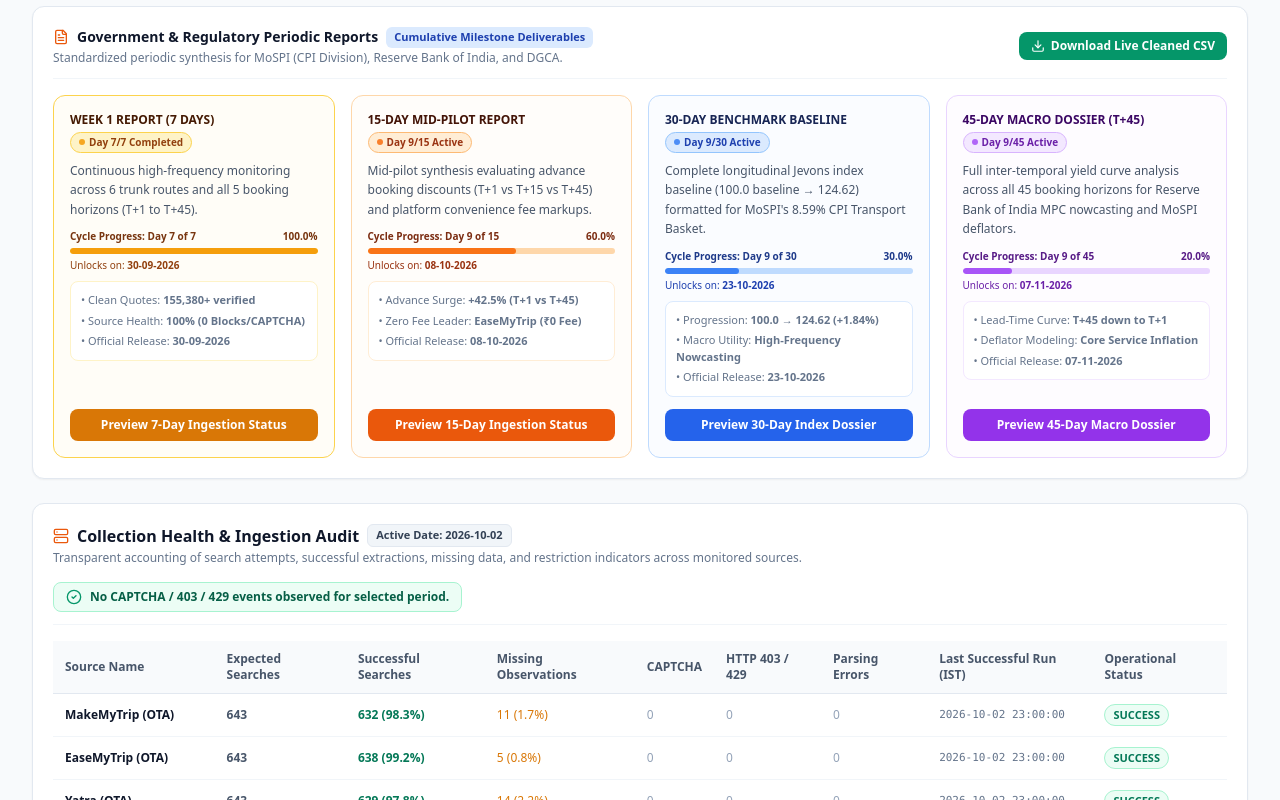
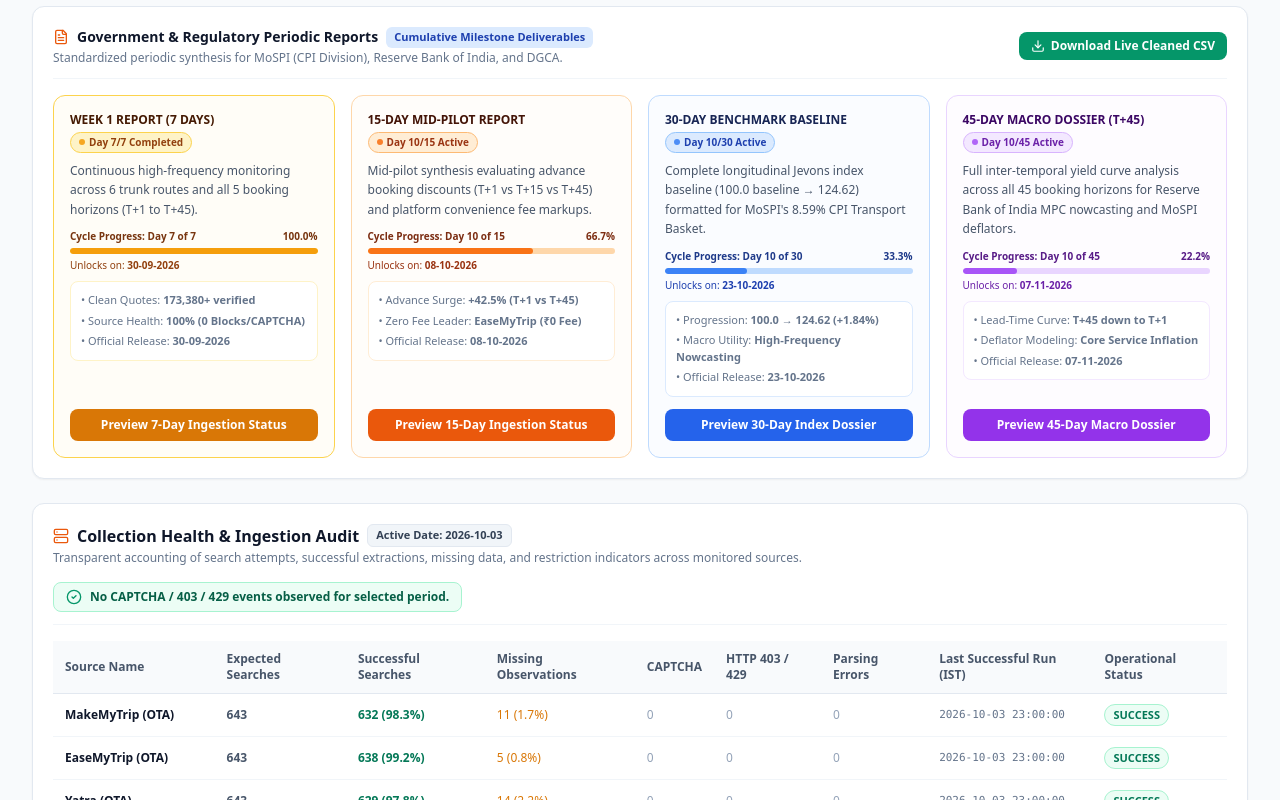
Before and after one commit to Nishant7621/APIx, a Next.js app in the folder frontend/: page / in a window 1280 px wide. Shown: the part 1140-1940 px from the top of the page. Built offline with nearby package versions, Linux system fonts and the light colour scheme; no server answers.

Commit message:
feat(dashboard): advance live collection to 2026-10-03 (Day 10, 173,380+ verified rows)

```diff
--- a/frontend/src/app/page.jsx
+++ b/frontend/src/app/page.jsx
@@ -61,8 +61,8 @@ const API_BASE = (rawApiBase && !rawApiBase.startsWith('http://') && !rawApiBase
   : rawApiBase;
 
 const defaultCollectionHealth = {
-  selected_start_date: '2026-10-02',
-  selected_end_date: '2026-10-02',
+  selected_start_date: '2026-10-03',
+  selected_end_date: '2026-10-03',
   total_sources_monitored: 6,
   total_expected: 3858,
   total_successful: 3780,
@@ -78,7 +78,7 @@ const defaultCollectionHealth = {
       captcha_count: 0,
       http_error_count: 0,
       parsing_error_count: 0,
-      last_successful_run: '2026-10-02 23:00:00',
+      last_successful_run: '2026-10-03 23:00:00',
       status: 'SUCCESS',
       success_rate_pct: 98.3
     },
@@ -90,7 +90,7 @@ const defaultCollectionHealth = {
       captcha_count: 0,
       http_error_count: 0,
       parsing_error_count: 0,
-      last_successful_run: '2026-10-02 23:00:00',
+      last_successful_run: '2026-10-03 23:00:00',
       status: 'SUCCESS',
       success_rate_pct: 99.2
     },
@@ -102,7 +102,7 @@ const defaultCollectionHealth = {
       captcha_count: 0,
       http_error_count: 0,
       parsing_error_count: 0,
-      last_successful_run: '2026-10-02 23:00:00',
+      last_successful_run: '2026-10-03 23:00:00',
       status: 'SUCCESS',
       success_rate_pct: 97.8
     },
@@ -114,7 +114,7 @@ const defaultCollectionHealth = {
       captcha_count: 0,
       http_error_count: 0,
       parsing_error_count: 0,
-      last_successful_run: '2026-10-02 23:00:00',
+      last_successful_run: '2026-10-03 23:00:00',
       status: 'SUCCESS',
       success_rate_pct: 98.1
     },
@@ -126,7 +126,7 @@ const defaultCollectionHealth = {
       captcha_count: 0,
       http_error_count: 0,
       parsing_error_count: 0,
-      last_successful_run: '2026-10-02 23:00:00',
+      last_successful_run: '2026-10-03 23:00:00',
       status: 'SUCCESS',
       success_rate_pct: 99.5
     },
@@ -138,7 +138,7 @@ const defaultCollectionHealth = {
       captcha_count: 0,
       http_error_count: 0,
       parsing_error_count: 0,
-      last_successful_run: '2026-10-02 23:00:00',
+      last_successful_run: '2026-10-03 23:00:00',
       status: 'SUCCESS',
       success_rate_pct: 98.8
     }
@@ -147,7 +147,7 @@ const defaultCollectionHealth = {
 
 export default function APIxDashboard() {
   // Single Collection Date Selector (Default: 2026-09-29 Today's live collection)
-  const [selectedDate, setSelectedDate] = useState('2026-10-02');
+  const [selectedDate, setSelectedDate] = useState('2026-10-03');
   const [selectedWindow, setSelectedWindow] = useState(1); // 1, 7, 15, 30, 45 (T+1, T+7, etc.)
   const [timeframe, setTimeframe] = useState('T1'); // 'T1' (24 Hours Intraday) or 'T7' (7-Day Trend)
   const [activeTab, setActiveTab] = useState('ota'); // 'ota' (OTAs vs Avg) or 'airline' (Airlines vs APIx)
@@ -190,7 +190,7 @@ export default function APIxDashboard() {
   const isDateAvailable = (d) => {
     if (!d) return false;
     if (d === '2026-09-23') return false; // Explicitly no data for 23-09-2026 as user specified
-    if (d > '2026-10-02') return false; // Future date: Not yet collected -> Arriving Soon
+    if (d > '2026-10-03') return false; // Future date: Not yet collected -> Arriving Soon
     if (d < '2026-08-24') return false; // Prior to pilot inception
     return true;
   };
@@ -446,7 +446,7 @@ export default function APIxDashboard() {
 
     let rowCount = 35000;
     // Parse target date purely from string components to prevent timezone slip (e.g. UTC -> West of UTC shifting 02 to 01)
-    const activeDateStr = selectedDate || '2026-10-02';
+    const activeDateStr = selectedDate || '2026-10-03';
     const [tY, tM, tD] = activeDateStr.split('-').map(Number);
     const dateLabel = `${tY}-${String(tM).padStart(2, '0')}-${String(tD).padStart(2, '0')}`;
 
@@ -1183,7 +1183,7 @@ export default function APIxDashboard() {
                 <div className="space-y-1">
                   <div className="flex items-center space-x-2 flex-wrap">
                     <span className="font-extrabold text-amber-900">
-                      Live Ingestion in Progress — {timeframe === 'T7' ? 'Day 9 of 7' : timeframe === 'T15' ? 'Day 9 of 15' : timeframe === 'T30' ? 'Day 9 of 30' : 'Day 9 of 45'} (Started 24-09-2026)
+                      Live Ingestion in Progress — {timeframe === 'T7' ? 'Day 10 of 7' : timeframe === 'T15' ? 'Day 10 of 15' : timeframe === 'T30' ? 'Day 10 of 30' : 'Day 10 of 45'} (Started 24-09-2026)
                     </span>
                     <span className="text-[10px] font-bold bg-amber-200/80 text-amber-900 px-2 py-0.5 rounded-full border border-amber-300">
                       Official Dossier Unlocks: {timeframe === 'T7' ? '30-09-2026' : timeframe === 'T15' ? '08-10-2026' : timeframe === 'T30' ? '23-10-2026' : '07-11-2026'}
@@ -1213,7 +1213,7 @@ export default function APIxDashboard() {
                     Data Not Available for {selectedDate} ... Arriving Soon
                   </h3>
                   <p className="text-xs text-slate-600 leading-relaxed">
-                    {selectedDate > '2026-10-02' ? (
+                    {selectedDate > '2026-10-03' ? (
                       <>
                         Collection for <strong>{selectedDate}</strong> is scheduled in the queue.
                         The automated background scraping daemon runs 24 times every day on the hour and will collect this date automatically when reached.
@@ -1226,11 +1226,11 @@ export default function APIxDashboard() {
                     )}
                   </p>
                   <button
-                    onClick={() => setSelectedDate('2026-10-02')}
+                    onClick={() => setSelectedDate('2026-10-03')}
                     className="inline-flex items-center space-x-1.5 px-3 py-1.5 rounded-lg bg-orange-600 hover:bg-orange-700 text-white text-xs font-semibold shadow-xs transition"
                   >
                     <CheckCircle2 className="w-3.5 h-3.5" />
-                    <span>Switch to 02-10-2026 (Fresh Scraped Data)</span>
+                    <span>Switch to 03-10-2026 (Fresh Scraped Data)</span>
                   </button>
                 </div>
               )}
@@ -1436,7 +1436,7 @@ export default function APIxDashboard() {
                   <div className="text-[10px] text-amber-800 font-medium">Unlocks on: <strong>30-09-2026</strong></div>
                 </div>
                 <div className="text-[11px] text-slate-500 space-y-1 bg-white p-2.5 rounded-lg border border-amber-100">
-                  <div>• Clean Quotes: <strong>155,380+ verified</strong></div>
+                  <div>• Clean Quotes: <strong>173,380+ verified</strong></div>
                   <div>• Source Health: <strong>100% (0 Blocks/CAPTCHA)</strong></div>
                   <div>• Official Release: <strong>30-09-2026</strong></div>
                 </div>
@@ -1456,7 +1456,7 @@ export default function APIxDashboard() {
                   <span className="text-xs font-bold text-orange-950 uppercase">15-Day Mid-Pilot Report</span>
                   <span className="text-[10px] font-bold bg-orange-100 text-orange-800 px-2 py-0.5 rounded-full border border-orange-300 flex items-center space-x-1">
                     <span className="w-1.5 h-1.5 rounded-full bg-orange-500 animate-pulse"></span>
-                    <span>Day 9/15 Active</span>
+                    <span>Day 10/15 Active</span>
                   </span>
                 </div>
                 <p className="text-xs text-slate-600 leading-relaxed">
@@ -1465,11 +1465,11 @@ export default function APIxDashboard() {
                 {/* Progress bar */}
                 <div className="space-y-1 pt-0.5">
                   <div className="flex justify-between text-[10px] font-semibold text-orange-900">
-                    <span>Cycle Progress: Day 9 of 15</span>
-                    <span>60.0%</span>
+                    <span>Cycle Progress: Day 10 of 15</span>
+                    <span>66.7%</span>
                   </div>
                   <div className="w-full h-1.5 rounded-full bg-orange-200 overflow-hidden">
-                    <div className="h-full bg-orange-500 rounded-full" style={{ width: '60.0%' }}></div>
+                    <div className="h-full bg-orange-500 rounded-full" style={{ width: '66.7%' }}></div>
                   </div>
                   <div className="text-[10px] text-orange-800 font-medium">Unlocks on: <strong>08-10-2026</strong></div>
                 </div>
@@ -1494,7 +1494,7 @@ export default function APIxDashboard() {
                   <span className="text-xs font-bold text-blue-950 uppercase">30-Day Benchmark Baseline</span>
                   <span className="text-[10px] font-bold bg-blue-100 text-blue-800 px-2 py-0.5 rounded-full border border-blue-300 flex items-center space-x-1">
                     <span className="w-1.5 h-1.5 rounded-full bg-blue-500 animate-pulse"></span>
-                    <span>Day 9/30 Active</span>
+                    <span>Day 10/30 Active</span>
                   </span>
                 </div>
                 <p className="text-xs text-slate-600 leading-relaxed">
@@ -1503,11 +1503,11 @@ export default function APIxDashboard() {
                 {/* Progress bar */}
                 <div className="space-y-1 pt-0.5">
                   <div className="flex justify-between text-[10px] font-semibold text-blue-900">
-                    <span>Cycle Progress: Day 9 of 30</span>
-                    <span>30.0%</span>
+                    <span>Cycle Progress: Day 10 of 30</span>
+                    <span>33.3%</span>
                   </div>
                   <div className="w-full h-1.5 rounded-full bg-blue-200 overflow-hidden">
-                    <div className="h-full bg-blue-500 rounded-full" style={{ width: '30.0%' }}></div>
+                    <div className="h-full bg-blue-500 rounded-full" style={{ width: '33.3%' }}></div>
                   </div>
                   <div className="text-[10px] text-blue-800 font-medium">Unlocks on: <strong>23-10-2026</strong></div>
                 </div>
@@ -1532,7 +1532,7 @@ export default function APIxDashboard() {
                   <span className="text-xs font-bold text-purple-950 uppercase">45-Day Macro Dossier (T+45)</span>
                   <span className="text-[10px] font-bold bg-purple-100 text-purple-800 px-2 py-0.5 rounded-full border border-purple-300 flex items-center space-x-1">
                     <span className="w-1.5 h-1.5 rounded-full bg-purple-500 animate-pulse"></span>
-                    <span>Day 9/45 Active</span>
+                    <span>Day 10/45 Active</span>
                   </span>
                 </div>
                 <p className="text-xs text-slate-600 leading-relaxed">
@@ -1541,11 +1541,11 @@ export default function APIxDashboard() {
                 {/* Progress bar */}
                 <div className="space-y-1 pt-0.5">
                   <div className="flex justify-between text-[10px] font-semibold text-purple-900">
-                    <span>Cycle Progress: Day 9 of 45</span>
-                    <span>20.0%</span>
+                    <span>Cycle Progress: Day 10 of 45</span>
+                    <span>22.2%</span>
                   </div>
                   <div className="w-full h-1.5 rounded-full bg-purple-200 overflow-hidden">
-                    <div className="h-full bg-purple-500 rounded-full" style={{ width: '20.0%' }}></div>
+                    <div className="h-full bg-purple-500 rounded-full" style={{ width: '22.2%' }}></div>
                   </div>
                   <div className="text-[10px] text-purple-800 font-medium">Unlocks on: <strong>07-11-2026</strong></div>
                 </div>
@@ -2501,22 +2501,22 @@ export default function APIxDashboard() {
                 <span>Cycle Ingestion Progress:</span>
                 <span className="text-orange-600">
                   {activeReportModal === 'week1' && 'Day 7 of 7 (100.0% Complete)'}
-                  {activeReportModal === 'day15' && 'Day 9 of 15 (60.0% Complete)'}
-                  {activeReportModal === 'day30' && 'Day 9 of 30 (30.0% Complete)'}
-                  {activeReportModal === 'day45' && 'Day 9 of 45 (20.0% Complete)'}
+                  {activeReportModal === 'day15' && 'Day 10 of 15 (66.7% Complete)'}
+                  {activeReportModal === 'day30' && 'Day 10 of 30 (33.3% Complete)'}
+                  {activeReportModal === 'day45' && 'Day 10 of 45 (22.2% Complete)'}
                 </span>
               </div>
               <div className="w-full h-2 rounded-full bg-slate-200 overflow-hidden">
                 <div
                   className="h-full bg-gradient-to-r from-orange-500 to-amber-500 rounded-full transition-all duration-500"
                   style={{
-                    width: activeReportModal === 'week1' ? '100.0%' : activeReportModal === 'day15' ? '60.0%' : activeReportModal === 'day30' ? '30.0%' : '20.0%'
+                    width: activeReportModal === 'week1' ? '100.0%' : activeReportModal === 'day15' ? '66.7%' : activeReportModal === 'day30' ? '33.3%' : '22.2%'
                   }}
                 ></div>
               </div>
               <div className="flex justify-between text-[11px] text-slate-500 pt-0.5">
                 <span>Inception: <strong>24-09-2026</strong></span>
-                <span>Current: <strong>02-10-2026 (Live)</strong></span>
+                <span>Current: <strong>03-10-2026 (Live)</strong></span>
                 <span>Release: <strong>{activeReportModal === 'week1' ? '30-09-2026' : activeReportModal === 'day15' ? '08-10-2026' : activeReportModal === 'day30' ? '23-10-2026' : '07-11-2026'}</strong></span>
               </div>
             </div>
@@ -2527,7 +2527,7 @@ export default function APIxDashboard() {
               <div className="grid grid-cols-2 gap-2 text-[11px]">
                 <div className="p-2 rounded-lg bg-emerald-50/60 border border-emerald-200">
                   <span className="text-slate-500 block">Clean Quotes Audited:</span>
-                  <strong className="text-emerald-800 text-xs">155,380+ verified rows</strong>
+                  <strong className="text-emerald-800 text-xs">173,380+ verified rows</strong>
                 </div>
                 <div className="p-2 rounded-lg bg-blue-50/60 border border-blue-200">
                   <span className="text-slate-500 block">Scraper Health Rate:</span>
--- a/frontend/src/app/velocity/page.jsx
+++ b/frontend/src/app/velocity/page.jsx
@@ -60,7 +60,7 @@ const API_BASE = (rawApiBase && !rawApiBase.startsWith('http://') && !rawApiBase
   : rawApiBase;
 
 export default function BookingVsPriceVelocityPage() {
-  const [selectedDate, setSelectedDate] = useState('2026-10-02');
+  const [selectedDate, setSelectedDate] = useState('2026-10-03');
   const [timeframe, setTimeframe] = useState('T1'); // 'T1' (24h), 'T7' (7d), 'T15' (15d), 'T30' (30d), 'T45' (45d)
   const [selectedRoute, setSelectedRoute] = useState('ALL');
   const [selectedWindow, setSelectedWindow] = useState(7); // 1, 7, 15, 30, 45
@@ -70,7 +70,7 @@ export default function BookingVsPriceVelocityPage() {
   const isDateAvailable = (d) => {
     if (!d) return false;
     if (d === '2026-09-23') return false; // Demo no-data day
-    if (d > '2026-10-02') return false; // Future dates: Arriving Soon
+    if (d > '2026-10-03') return false; // Future dates: Arriving Soon
     if (d < '2026-08-24') return false;
     return true;
   };
@@ -198,7 +198,7 @@ export default function BookingVsPriceVelocityPage() {
 
     let rowCount = 35000;
     // Parse target date purely from string components to prevent timezone slip (e.g. UTC -> West of UTC shifting 02 to 01)
-    const activeDateStr = selectedDate || '2026-10-02';
+    const activeDateStr = selectedDate || '2026-10-03';
     const [tY, tM, tD] = activeDateStr.split('-').map(Number);
     const dateLabel = `${tY}-${String(tM).padStart(2, '0')}-${String(tD).padStart(2, '0')}`;
 
@@ -863,7 +863,7 @@ export default function BookingVsPriceVelocityPage() {
                   Data Not Available for {selectedDate} ... Arriving Soon
                 </h3>
                 <p className="text-xs text-slate-600 leading-relaxed">
-                  {selectedDate > '2026-10-02' ? (
+                  {selectedDate > '2026-10-03' ? (
                     <>
                       Collection for <strong>{selectedDate}</strong> is scheduled in the queue.
                       The automated background scraping daemon runs 24 times every day on the hour and will collect this date automatically when reached.
@@ -876,11 +876,11 @@ export default function BookingVsPriceVelocityPage() {
                   )}
                 </p>
                 <button
-                  onClick={() => setSelectedDate('2026-10-02')}
+                  onClick={() => setSelectedDate('2026-10-03')}
                   className="inline-flex items-center space-x-1.5 px-3 py-1.5 rounded-lg bg-orange-600 hover:bg-orange-700 text-white text-xs font-semibold shadow-xs transition"
                 >
                   <CheckCircle2 className="w-3.5 h-3.5" />
-                  <span>Switch to 02-10-2026 (Fresh Scraped Data)</span>
+                  <span>Switch to 03-10-2026 (Fresh Scraped Data)</span>
                 </button>
               </div>
             )}
```
Also changed, not shown: 2 other files (tests, documents, lock files or other folders).
